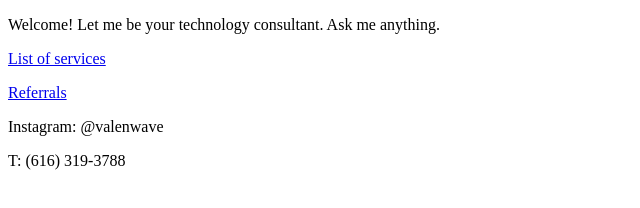
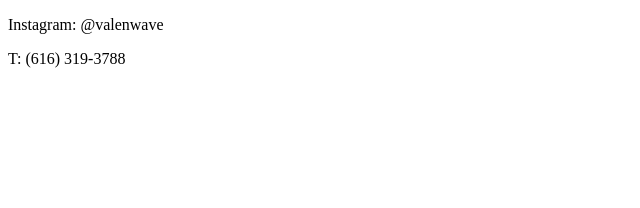
Before and after one commit to phi-kit/phi-kit.github.io, a plain HTML site: page index.html in a window 1280 px wide. Shown: the whole page, without its empty margins (0-640 px from the left). Drawn offline with Linux system fonts and the light colour scheme.

Commit message:
[main]: Removes introductory content
Removes the welcome message, services link, and referrals link from the homepage, streamlining the initial presentation.

```diff
--- a/index.html
+++ b/index.html
@@ -4,9 +4,6 @@
         <title>Phi Dao</title>
     </head>
     <body>
-        <p>Welcome! Let me be your technology consultant. Ask me anything.</p>
-        <p><a href="https://www.notion.so/List-of-Services-220ae77b521980449bddc28821746935">List of services</a></p>
-        <p><a href="https://www.notion.so/Referrals-221ae77b5219804aa741ea6ad8c8a32e">Referrals</a></p>
         <p>Instagram: @valenwave</p>
         <p>T: (616) 319-3788</p>
     </body>
```
